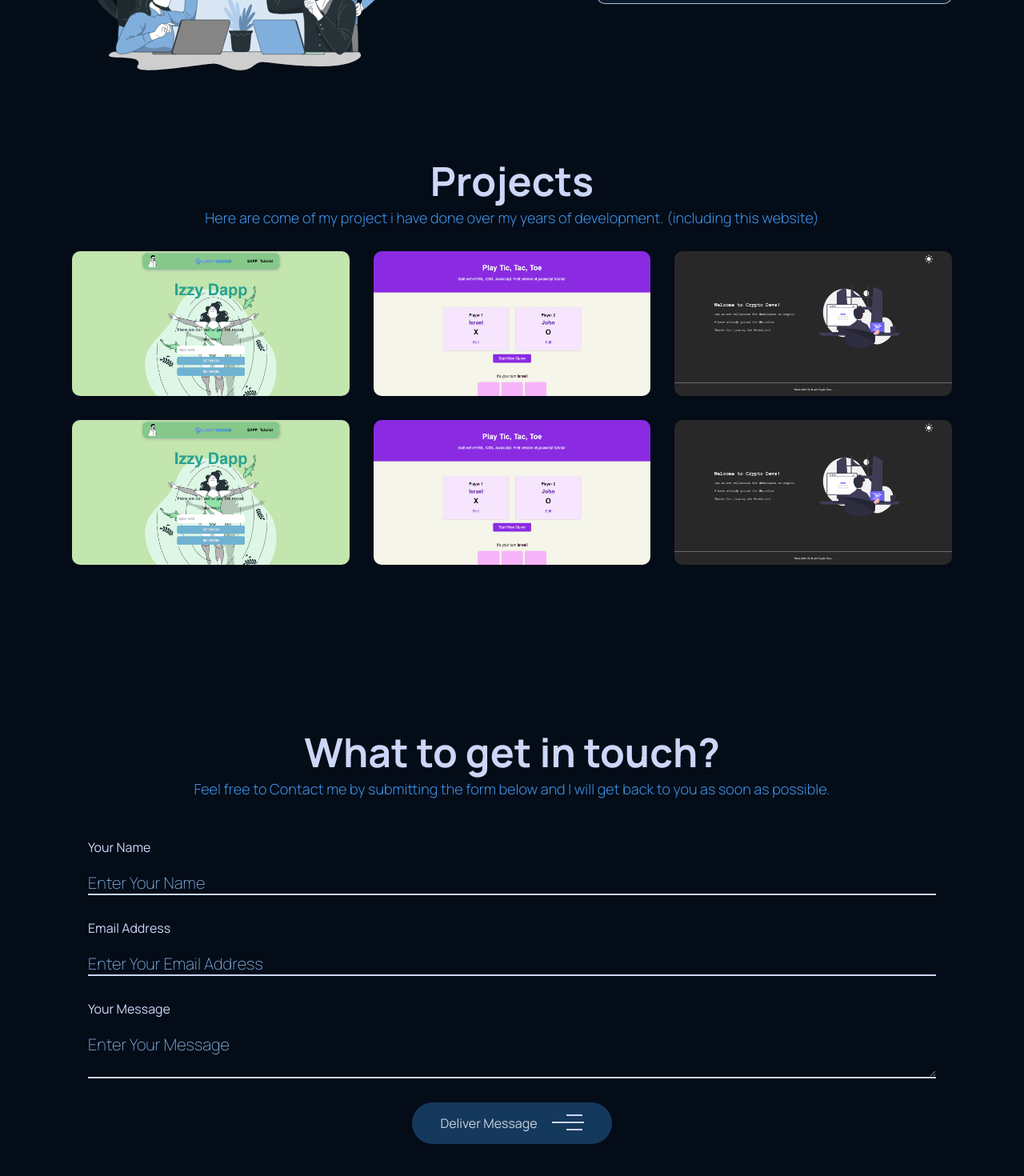
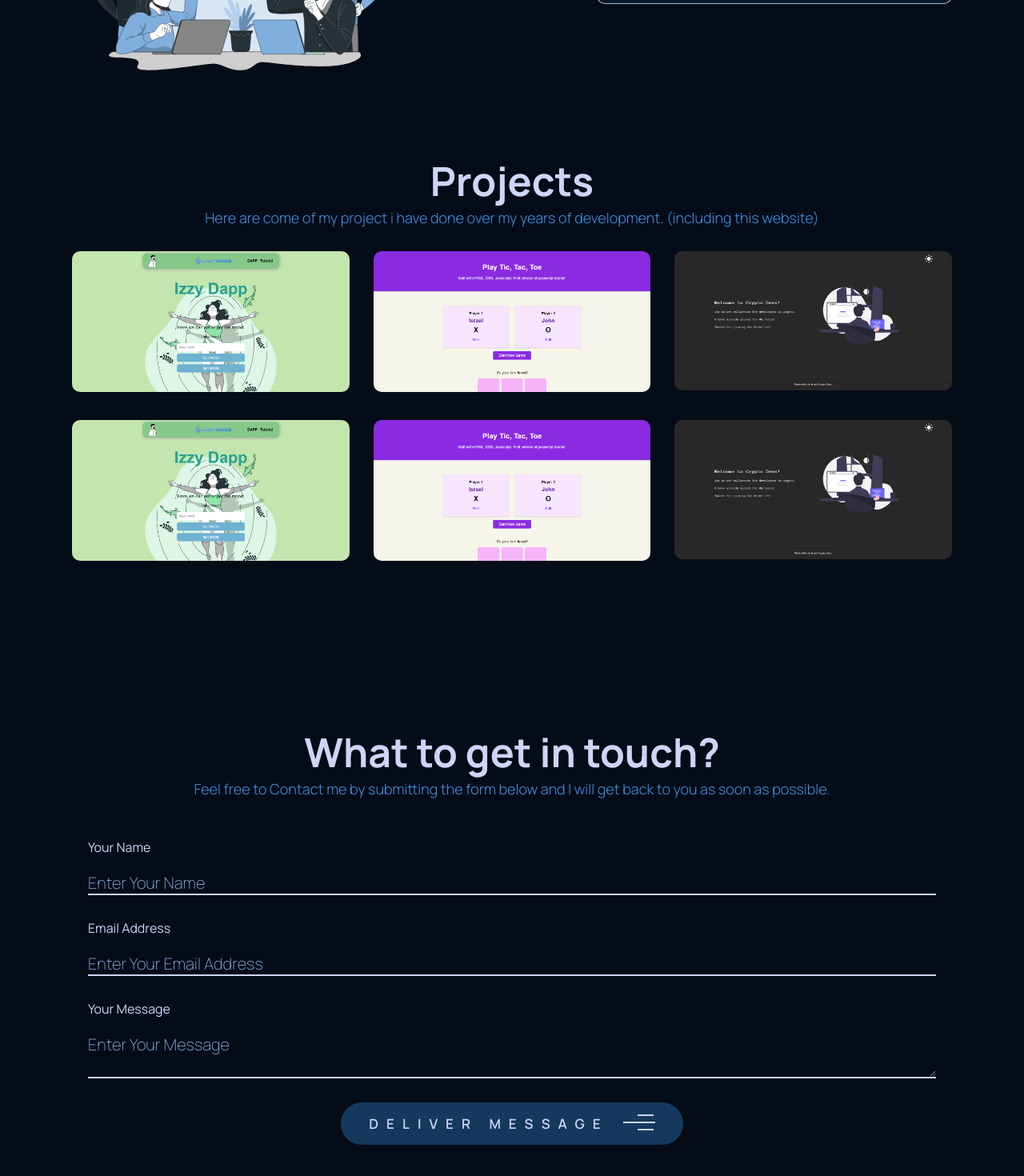
Before and after one commit to izzylogo/my-portfolio-v1, a React (Create React App) app: page / in a window 1280 px wide. Shown: the part 2237-3707 px from the top of the page at 80% size. Built offline with nearby package versions, Linux system fonts and the light colour scheme.

Commit message:
done with the contact section

```diff
--- a/src/App.js
+++ b/src/App.js
@@ -1,14 +1,21 @@
 import { Navbar, Home, Service, About, Project, Contact } from './components'
+import { BrowserRouter, Routes, Route } from "react-router-dom";
+
 
 function App() {
   return (
     <div className="App">
+      <BrowserRouter>
+        <Routes>
+          <Route></Route>
+        </Routes>
         <Navbar/>
         <Home />
         <About/>
         <Service/>
         <Project/>
         <Contact/>
+      </BrowserRouter>
     </div>
   );
 }
--- a/src/components/connection/Contact.css
+++ b/src/components/connection/Contact.css
@@ -42,7 +42,7 @@ input, textarea{
     border: none;
     border-bottom: 2px solid #ccd6f6;
     outline: none;
-    color: #9de2d1;
+    color: #ccd6f6;
     font-size: 20px;
     margin: 0px auto;
 }
@@ -68,6 +68,7 @@ input, textarea{
     display: flex;
     gap: 18px;
     cursor: pointer;
+    letter-spacing: auto;
 }
 
 .arrow{
@@ -112,3 +113,16 @@ input, textarea{
 .send:hover .lin2{
     transform: translateX(-10px);
 }
+
+
+@media screen and (max-width: 500px) {
+    input, textarea{
+        font-size: 15px;
+    }
+}
+
+@media screen and (max-width: 400px) {
+    .contact-form{
+        padding: 0px;
+    }
+}
--- a/src/components/connection/Contact.jsx
+++ b/src/components/connection/Contact.jsx
@@ -10,7 +10,7 @@ const Contact = () => {
           <p>Feel free to Contact me by submitting the form below and I will get back to you as soon as possible.</p>
         </div>
         <div className="contact-form">
-          <form>
+          <form method='POST' action='https://getform.io/f/8c64d716-ebfa-444d-bc06-b32b8d6adfe5'>
             <div className="send-det">
               <div className="name am">
                 <label htmlFor="name">Your Name</label>
@@ -25,15 +25,15 @@ const Contact = () => {
               <label htmlFor="message">Your Message</label>
               <textarea name="message" id="message" cols="10" placeholder='Enter Your Message'></textarea>
             </div>
+            <button className="send">
+              Deliver Message
+              <div className="arrow">
+                <div className="lin1 lin bent"></div>
+                <div className="lin2 lin"></div>
+                <div className="lin3 lin bent"></div>
+              </div>
+            </button>
           </form>
-          <div className="send">
-            Deliver Message
-            <div className="arrow">
-              <div className="lin1 lin bent"></div>
-              <div className="lin2 lin"></div>
-              <div className="lin3 lin bent"></div>
-            </div>
-          </div>
         </div>
       </div>
     </div>
--- a/src/components/nav/Navbar.jsx
+++ b/src/components/nav/Navbar.jsx
@@ -11,7 +11,9 @@ const Navbar = () => {
   return (
     <div className='navbar'>
         <div className="navbar-container">
-            <div className="nav-left">Izzy-Dev</div>
+            <div className="nav-left">
+                Izzy-Dev
+            </div>
             <div className="nav-right nav-large">
                 <ul>
                     <li>
--- a/src/components/project/Project.css
+++ b/src/components/project/Project.css
@@ -22,11 +22,19 @@
     grid-template-columns: 1fr 1fr 1fr;
     gap: 30px;
 }
+
+.main-pro{
+    height: auto;
+    position: relative;
+    /* z-index: -10; */
+    overflow: hidden;
+}
 .main-pro img{
+    overflow: hidden;
     width: 100%;
-    height: 100%;
+    /* height: 100%; */
+    height: fit-content;
     border-radius: 10px;
-    /* position: relative;gi */
 }
 
 /* .main-pro img::before,
@@ -40,7 +48,7 @@
 
 } */
 
-@media screen and (max-width: 800px) {
+@media screen and (max-width: 860px) {
     .projects{
         display: grid;
         grid-template-columns: 1fr 1fr;
@@ -49,8 +57,9 @@
 
 @media screen and (max-width: 600px) {
     .projects{
-        display: flex;
-        flex-wrap: wrap;
+        display: grid;
+        /* flex-wrap: wrap; */
+        grid-template-columns: 1fr;
         gap: 0px !important;
     }
 
--- a/src/components/project/Project.jsx
+++ b/src/components/project/Project.jsx
@@ -3,6 +3,7 @@ import './Project.css'
 import firstp from '../../assets/izzyDapp.png'
 import tictac from '../../assets/tic-tac-toe.png'
 import whiteDapp from '../../assets/whitelistDapp.png'
+import { Link } from 'react-router-dom'
 
 const Project = () => {
   return (
@@ -13,15 +14,15 @@ const Project = () => {
           <p>Here are come of my project i have done over my years of development. (including this website)</p>
         </div>
         <div className="projects">
-          <div className="main-pro">
+          <a href='https://my-dapp-xi.vercel.app/' target='_blank' className="main-pro">
             <img src={firstp} alt="" />
-          </div>
-          <div className="main-pro">
+          </a>
+          <a href='https://java-script-project-five.vercel.app/' target='_blank' rel='noopener' className="main-pro">
             <img src={tictac} alt="" />
-          </div>
-          <div className="main-pro">
+          </a>
+          <a href='https://whitelist-dapp-0.vercel.app/' target='_blank' className="main-pro">
             <img src={whiteDapp} alt="" />
-          </div>
+          </a>
           <div className="main-pro">
             <img src={firstp} alt="" />
           </div>
--- a/src/index.js
+++ b/src/index.js
@@ -2,10 +2,18 @@ import React from 'react';
 import ReactDOM from 'react-dom/client';
 import './index.css'
 import App from './App';
+// import { BrowserRouter } from "react-router-dom";
+// import { Routes, Route, Link } from "react-router-dom";
+
+
 
 const root = ReactDOM.createRoot(document.getElementById('root'));
 root.render(
   <React.StrictMode>
-    <App />
+    {/* <BrowserRouter> */}
+      {/* <Route> */}
+        <App />
+      {/* </Route> */}
+    {/* </BrowserRouter> */}
   </React.StrictMode>
 );
```
Lines whose indentation alone changed are shown as unchanged.
